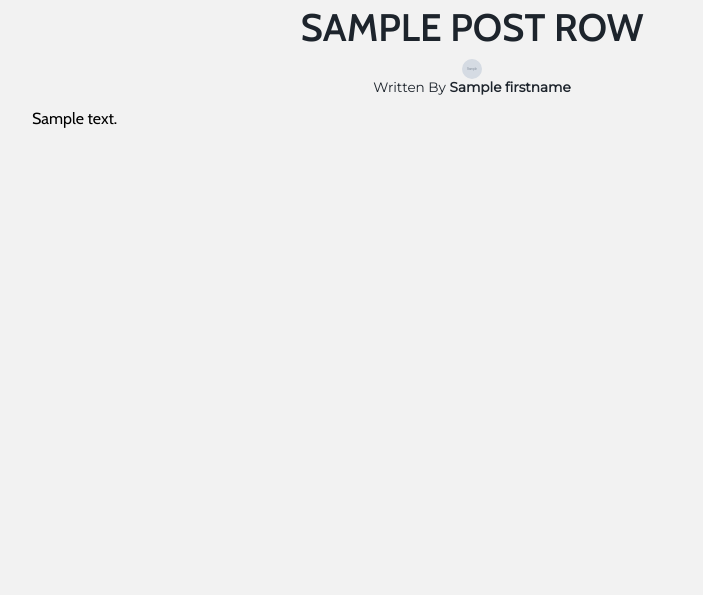
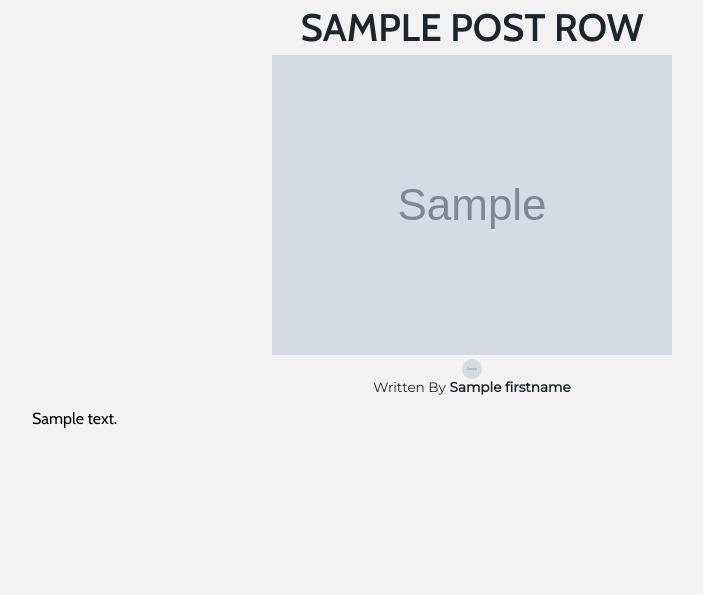
Before and after one commit to Adeyomola/skinshimmer, a Flask app: template this/templates/get_post.html in a window 1280 px wide. Shown: the part 45-640 px from the top of the page, without its empty margins (168-871 px from the left). Run offline with Flask 3, Linux system fonts and the light colour scheme; the template is opened without the code that fills it: most values are stand-ins (such as "Sample title", 1, 10 or a date in 2020); grey boxes marked "Sample" are stand-in pictures.

Commit message:
post image added to getpost

```diff
--- a/this/templates/get_post.html
+++ b/this/templates/get_post.html
@@ -17,6 +17,7 @@
     {% block content %}
     <article>
         <div id="article-title-2"> {{ post_row['title'] | safe }} </div>
+        <img src="{{ post_row['image_url'] }}" alt="{{ post_row['title'] | safe }}" style="max-width: 50%;">
         <div id="author-name" style="display: flex; flex-direction: column; align-items: center;">
             {% if author_image %}
             <img src="{{ author_image }}" height="20" width="20" style="border-radius: 50%;">
```
